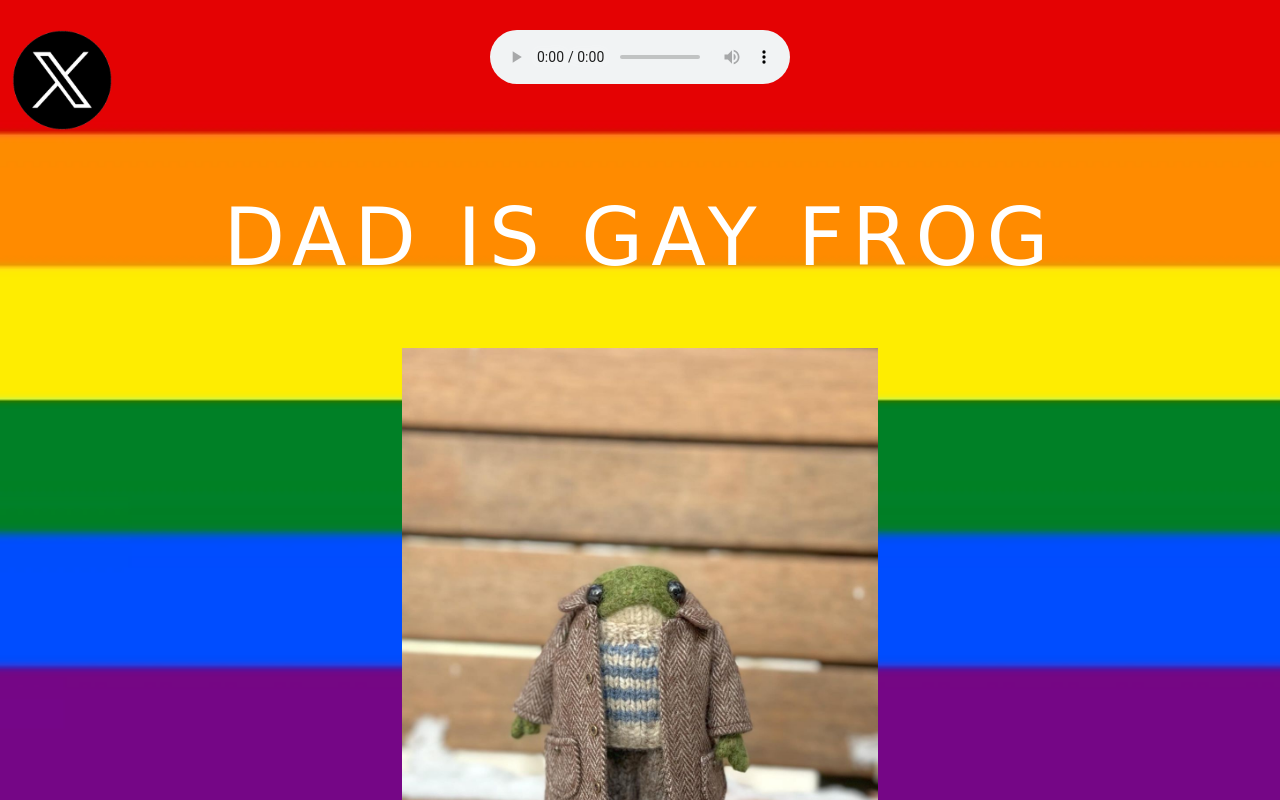
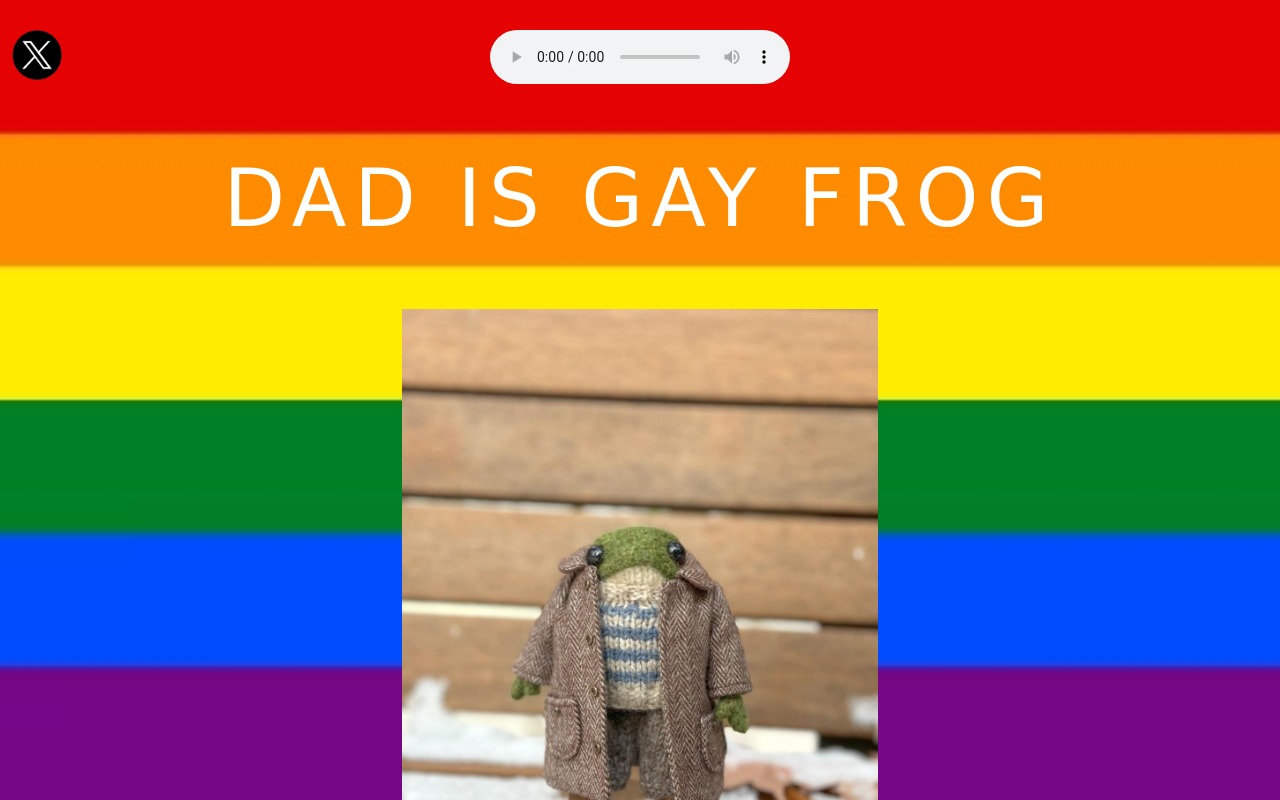
Before and after one commit to Obsoleth/asdasdasd, an Angular app: page / in a window 1280 px wide. Built offline with nearby package versions, Linux system fonts and the light colour scheme.

Commit message:
Update app.component.html

```diff
--- a/src/app/app.component.html
+++ b/src/app/app.component.html
@@ -1,11 +1,11 @@
 <div class="container-fluid">
   <div class="row" style="margin-top: 30px">
     <div class="col-md-3">
-      <a href="https://twitter.com/DadIsGayFrog" target="_blank" rel="noopener noreferrer"><img src="../assets/xlogo.png" style="max-height: 100px;">  </a>
+      <a href="https://twitter.com/DadIsGayFrog" target="_blank" rel="noopener noreferrer"><img src="../assets/xlogo.png" style="max-height: 50px;">  </a>
     </div>
     <div class="col-md-1">
     </div>
-    <div class="col-md-4 text-center">
+    <div class="col-md-4 text-center" style="vertical-align: text-bottom">
       <audio controls autoplay loop>
         <source src="../assets/YMCA.mp3" type="audio/mp3">
       </audio>
@@ -24,7 +24,7 @@
       <img src="../assets/frog.jpg" class="rounded mx-auto d-block" style="max-width: 500px;">
   </div>
   <div class="row text-center">
-    <h1>"I'M SO PROUD OF YOU SON"</h1>
+    <h2>"I'M SO PROUD OF YOU SON"</h2>
   </div>
 
 
```
